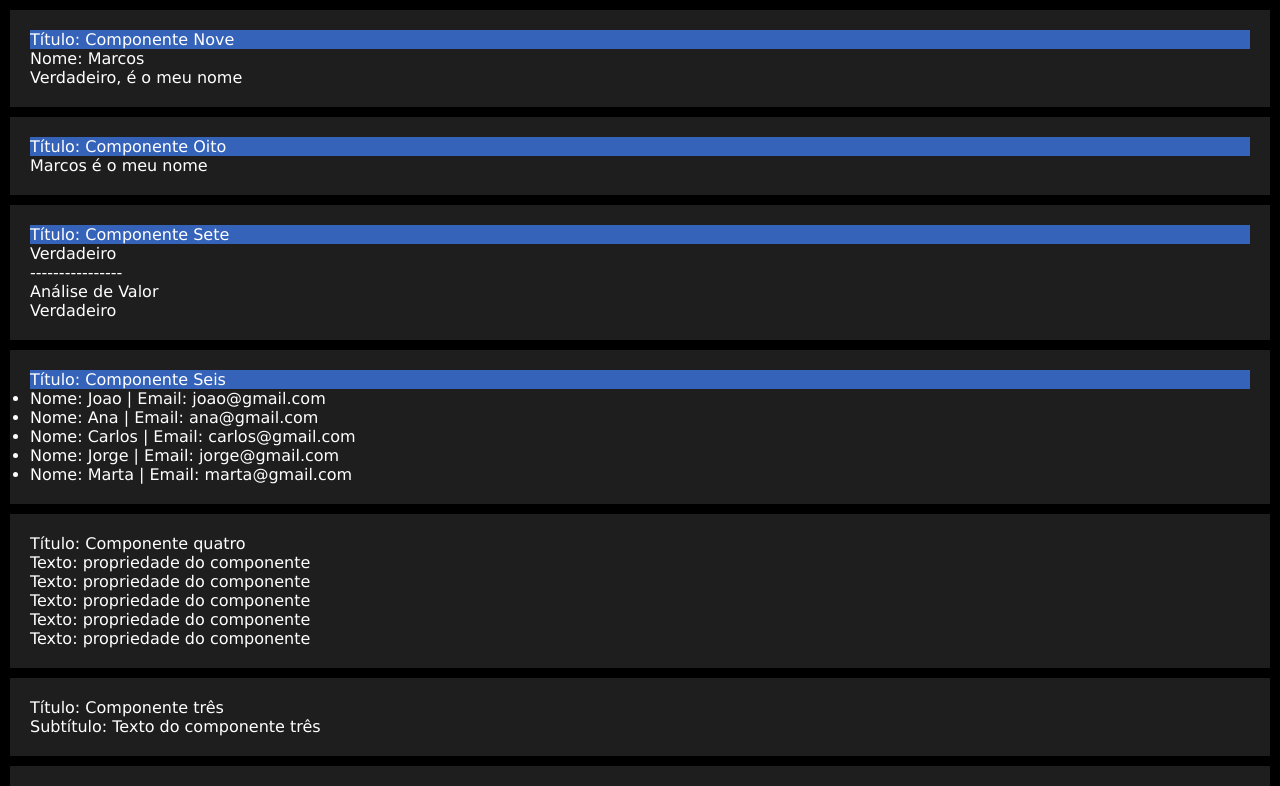
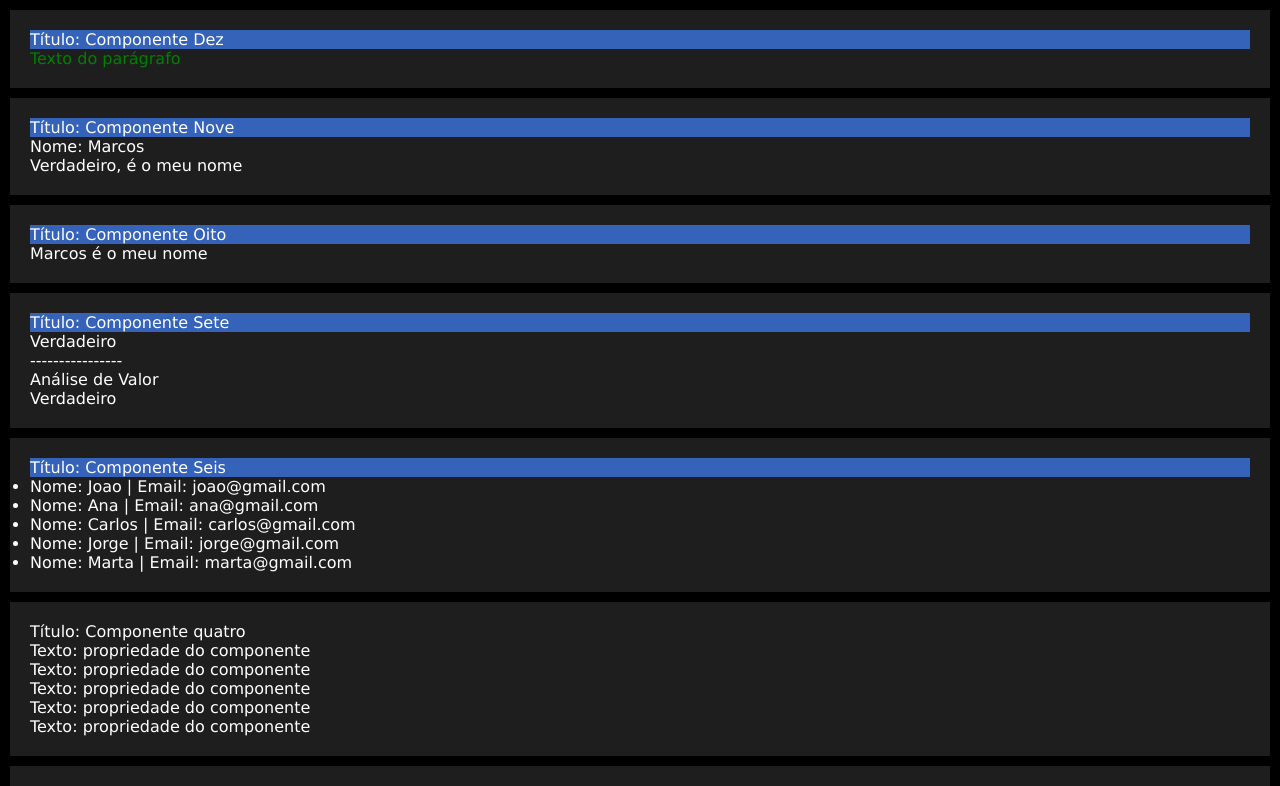
Before and after one commit to imarcaos/Curso-React01, a React (Create React App) app in the folder react-components/: page / in a window 1280 px wide. Shown: the top 786 px of the page. Built offline with nearby package versions, Linux system fonts and the light colour scheme.

Commit message:
Class 019 - How to define Inline Styles with style in jsx

```diff
--- a/react-components/src/App.js
+++ b/react-components/src/App.js
@@ -10,10 +10,13 @@
 import ComponenteSete from "./components/ComponenteSete"
 import ComponenteOito from "./components/ComponenteOito"
 import ComponenteNove from "./components/ComponenteNove"
+import ComponenteDez from "./components/ComponenteDez"
 
 function App() {
     return (
         <>
+            <ComponenteDez titulo="Componente Dez" corTexto="green" />
+
             <ComponenteNove titulo="Componente Nove" valor="Marcos" />
 
             {/* <ComponenteOito titulo="Componente Oito" valor={10} /> */}
--- /dev/null
+++ b/react-components/src/components/ComponenteDez.jsx
@@ -0,0 +1,13 @@
+import React from "react";
+
+export default (props) => {
+
+    return (
+        <div className="componente">
+            <p className="titulo">Título: {props.titulo}</p>
+            {/*<p style="color: red">Texto do parágrafo</p>*/}
+            {/*abaixo jeito certo*/}
+            <p style={{ color: props.corTexto }}>Texto do parágrafo</p>
+        </div >
+    )
+}
```
Also changed, not shown: 1 other file (tests, documents, lock files or other folders).
